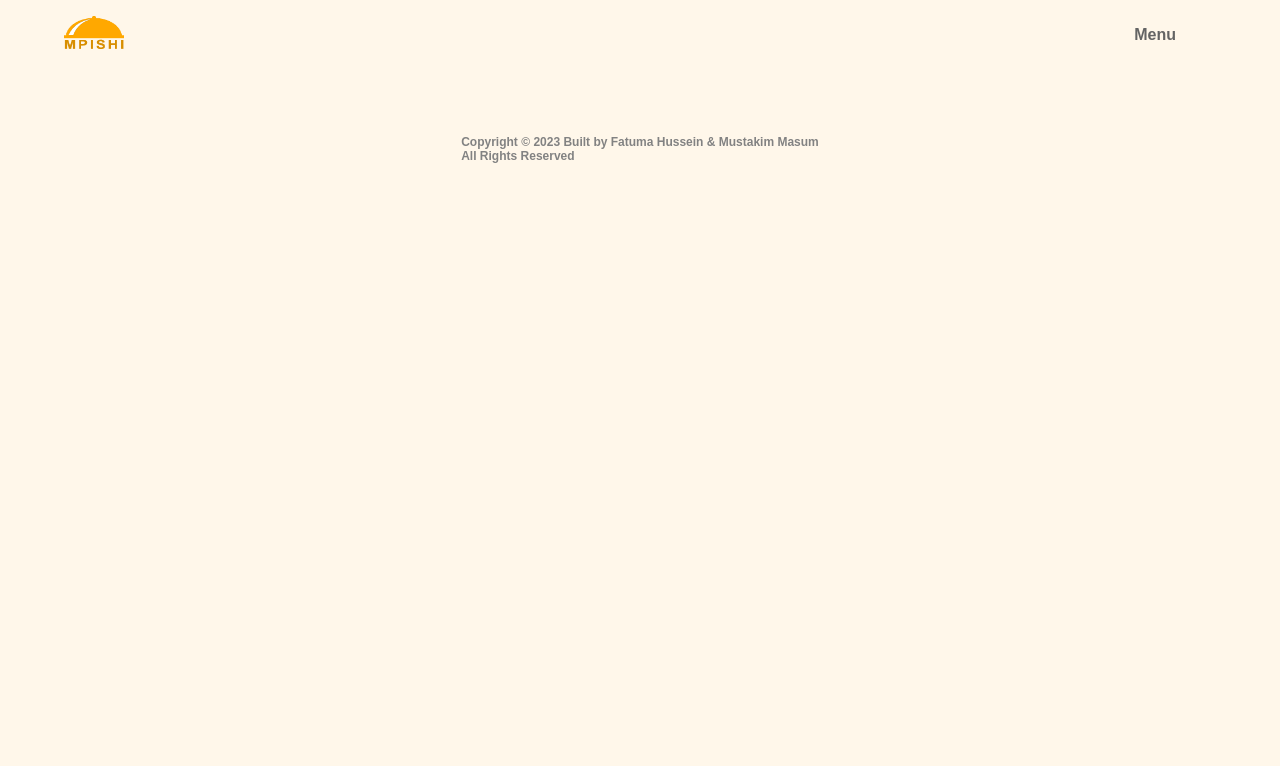
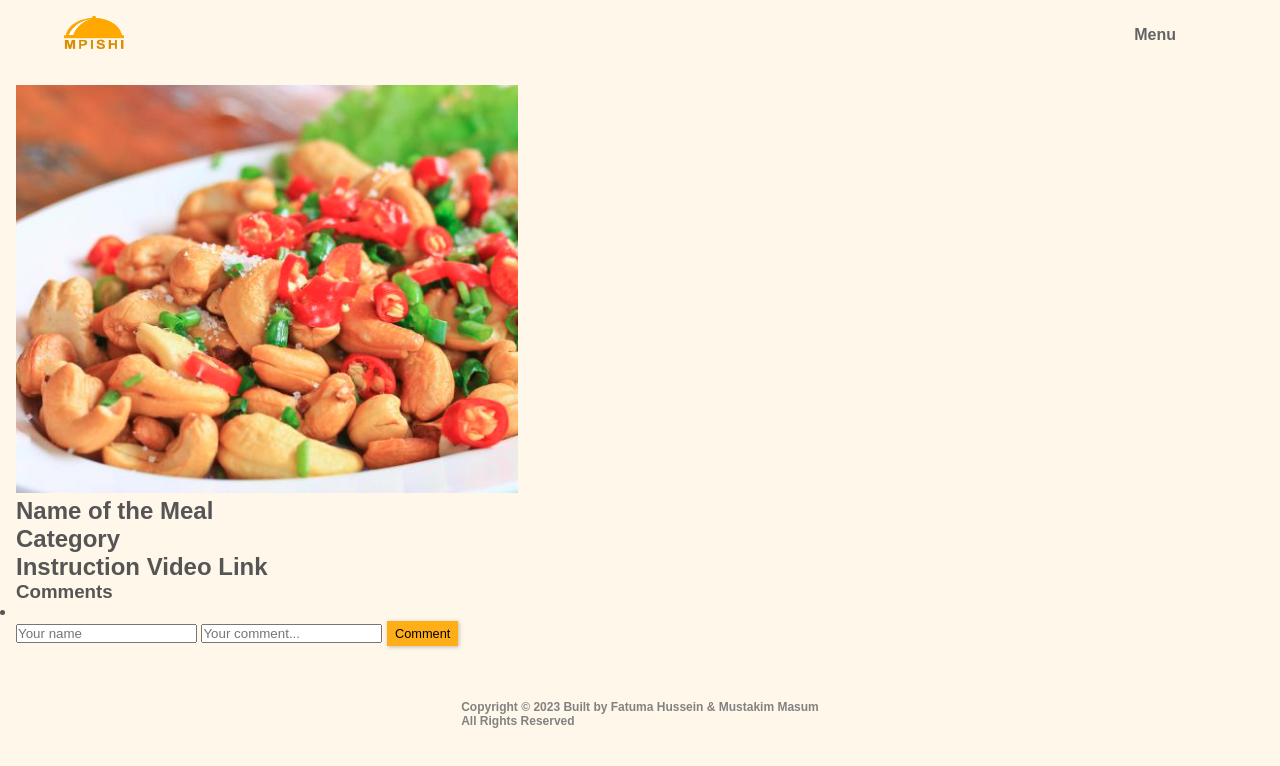
Before and after one commit to firepicaso/Social-Interaction-Capstone-Module2, a website built with webpack: page src/index.html in a window 1280 px wide. Built offline with nearby package versions, Linux system fonts and the light colour scheme; no server answers.

```diff
--- a/src/index.html
+++ b/src/index.html
@@ -17,9 +17,30 @@
         </nav>
     </header>
     <main>
-        <div class="menu-container">
+        <section>
+            <div class="menu-container">
 
-        </div>
+            </div>
+        </section>
+        <section>
+            <div>
+                <img src="./Asset/cashew.png" alt="">
+                <h2>Name of the Meal</h2>
+                <h2>Category</h2>
+                <h2>Instruction Video Link</h2>
+                <div>
+                    <h3>Comments</h3>
+                    <ul>
+                        <li></li>
+                    </ul>
+                </div>
+                <form action="">
+                    <input type="text" name="name" placeholder="Your name">
+                    <input type="text" name="comment" placeholder="Your comment...">
+                    <button type="submit">Comment</button>
+                </form>
+            </div>
+        </section>
     </main>
     <footer>
         <div class="footer">
```
